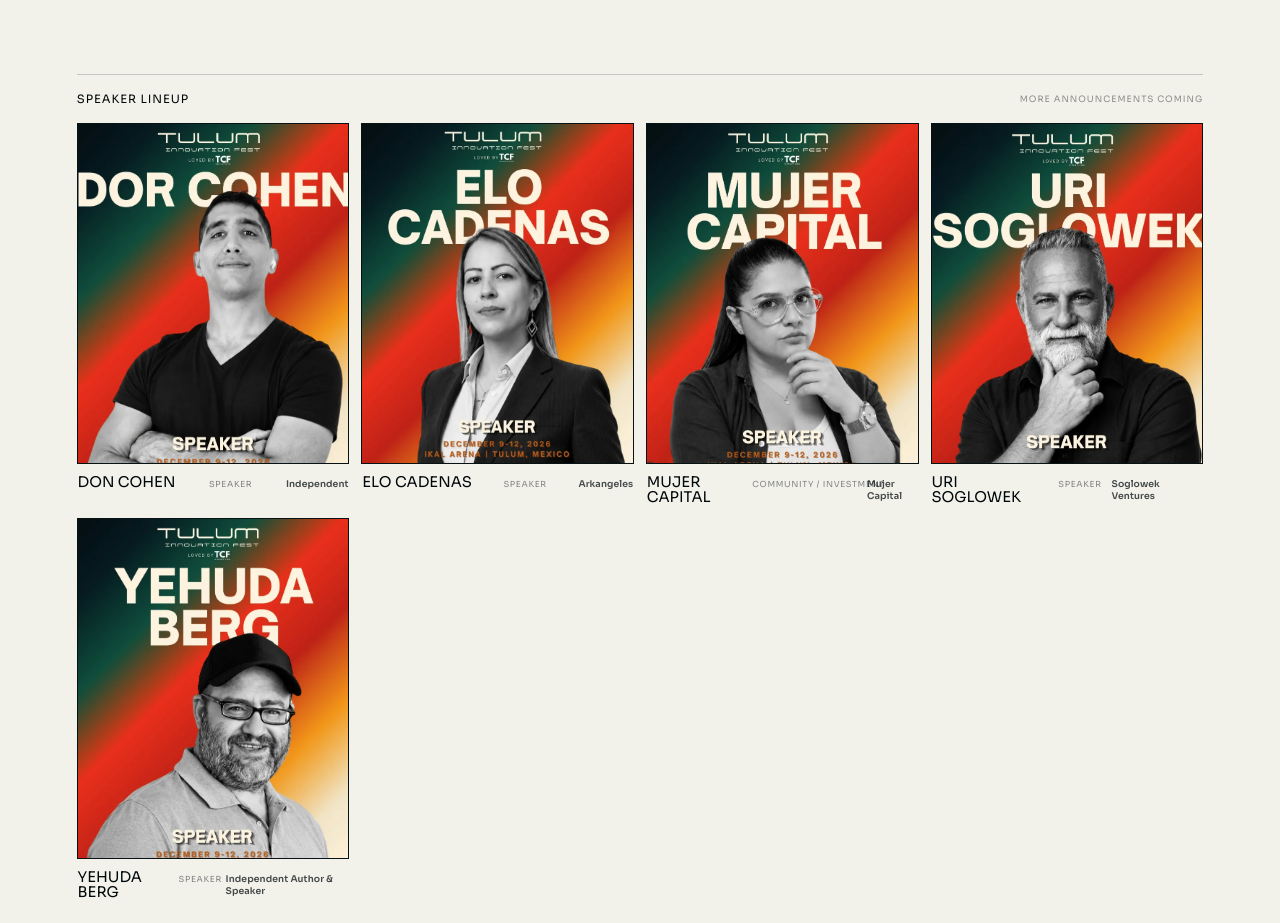
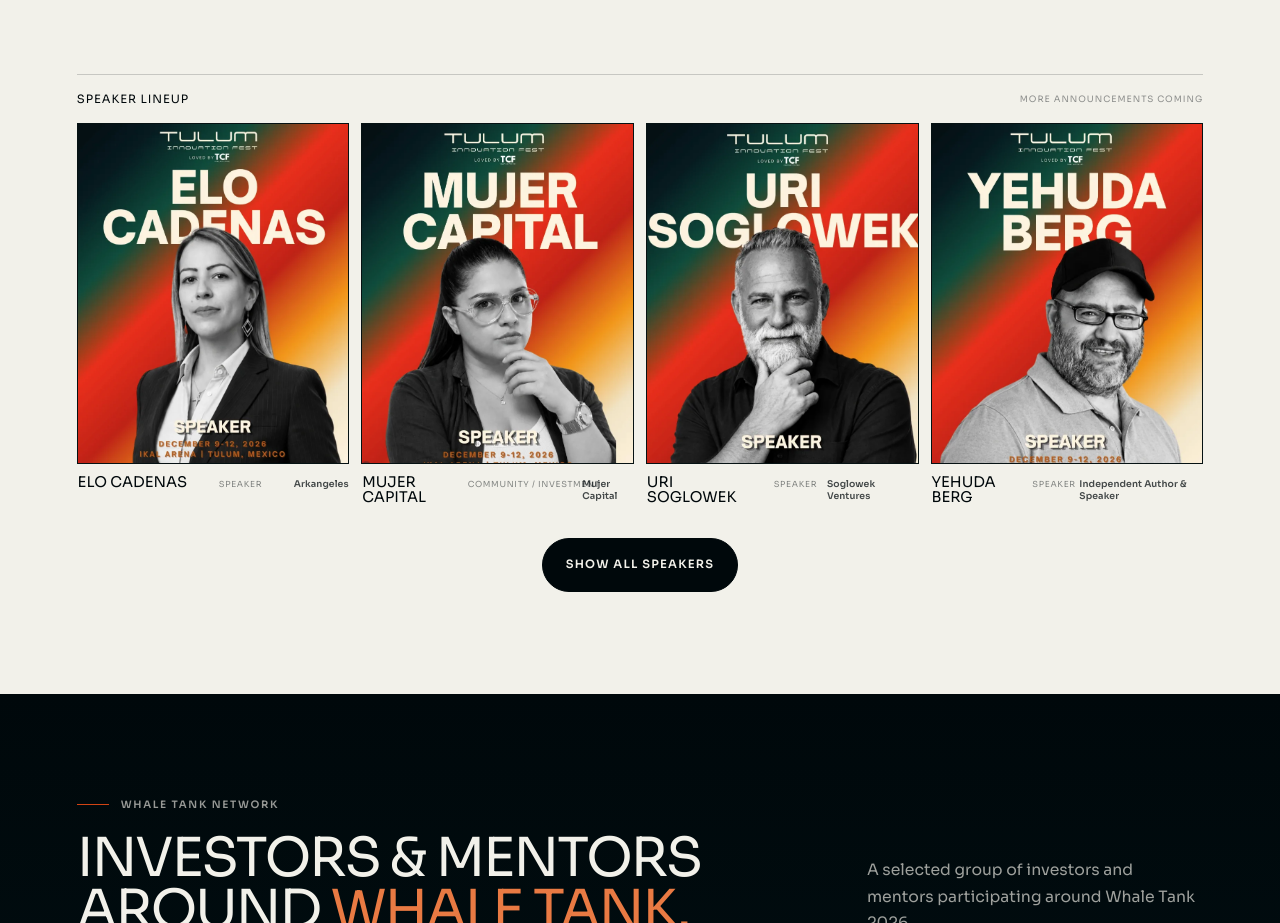
Before and after one commit to alexisoubran-blip/tulum-innovation, a website: page home-v2/index.html in a window 1280 px wide. Shown: the part 2716-3639 px from the top of the page. Drawn offline with Linux system fonts and the light colour scheme; a web font is replaced by a local one.

Commit message:
Remove Don Cohen from homepage

```diff
--- a/home-v2/index.html
+++ b/home-v2/index.html
@@ -1590,10 +1590,6 @@
 
         <div class="v2-speaker-grid" data-speaker-grid>
           <article class="v2-speaker-card">
-            <div class="v2-speaker-art"><img src="/assets/tif-home-v2/speaker-don-cohen.webp" alt="Don Cohen, Speaker at TIF 2026" loading="lazy" decoding="async" onerror="this.hidden=true;this.parentElement.classList.add('is-missing')" /><div class="v2-speaker-fallback"><strong>Don Cohen</strong><span>Speaker</span></div></div>
-            <div class="v2-speaker-meta"><h3>Don Cohen</h3><span>Speaker</span><small class="v2-speaker-company">Independent</small></div>
-          </article>
-          <article class="v2-speaker-card">
             <div class="v2-speaker-art"><img src="/assets/tif-home-v2/speaker-elo-cadenas.webp" alt="Elo Cadenas, Speaker at TIF 2026" loading="lazy" decoding="async" onerror="this.hidden=true;this.parentElement.classList.add('is-missing')" /><div class="v2-speaker-fallback"><strong>Elo Cadenas</strong><span>Speaker</span></div></div>
             <div class="v2-speaker-meta"><h3>Elo Cadenas</h3><span>Speaker</span><small class="v2-speaker-company">Arkangeles</small></div>
           </article>
```
